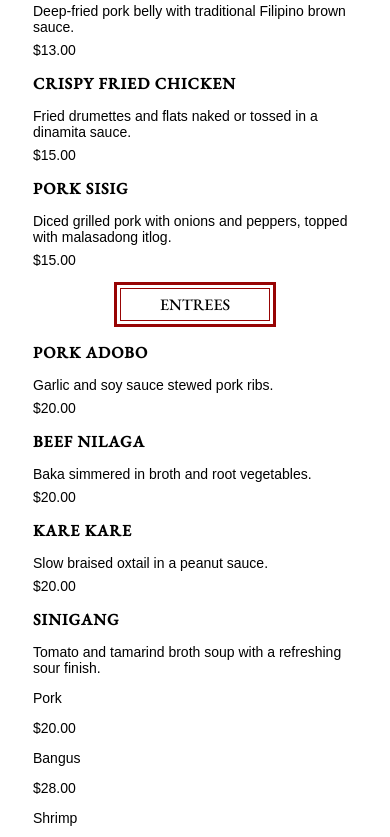
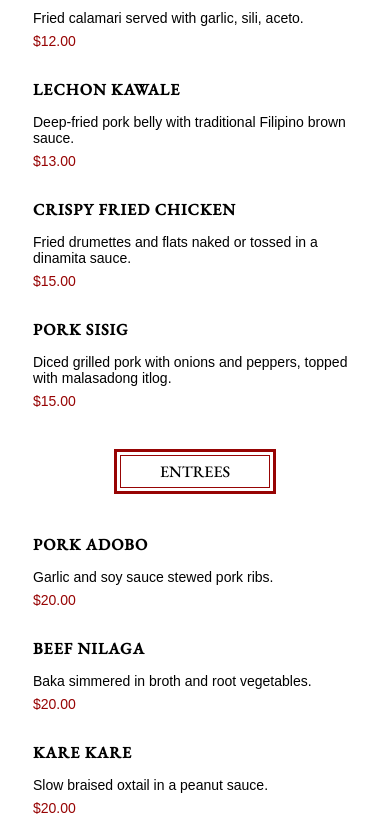
Before and after one commit to carolb92/maharlika-menu, a plain HTML site: page index.html in a window 390 px wide. Shown: the part 596-1433 px from the top of the page. Drawn offline with nearby package versions, Linux system fonts and the light colour scheme; a web font is replaced by a local one.

Commit message:
Finished mobile styles

```diff
--- a/index.html
+++ b/index.html
@@ -139,7 +139,10 @@
         </section>
 
         <section class="dessert">
-            <h3 class="dessert-heading">DESSERT</h3>
+            <div class="heading-container">
+                <h3 class="dessert-heading">DESSERT</h3>
+            </div>
+
             <div class="dessert-item-container">
                 <h4 class="menu-item">BUKO MAHA BLANKA</h4>
                 <p class="price">$7.00</p>
--- a/style.css
+++ b/style.css
@@ -24,13 +24,14 @@ h2 {
 }
 
 .appetizers,
-.entrees {
+.entrees,
+.dessert {
   margin: 0 25px;
 }
 
 .heading-container {
   max-width: 50%;
-  margin: 0 auto;
+  margin: 40px auto;
   border: 3px solid #970404;
 }
 
@@ -42,6 +43,10 @@ h3 {
   border: 1px solid #970404;
   margin: 3px;
   padding-block: 5px;
+}
+
+.menu-item-container {
+  margin-bottom: 30px;
 }
 
 h4 {
@@ -61,5 +66,19 @@ p {
 }
 
 .price {
-  margin-top: 0;
+  margin: 7px 0;
+  color: #970404;
 }
+
+.protein-price {
+  display: grid;
+  grid-template-columns: 2fr 1fr;
+}
+
+.protein {
+  margin: 7px 0;
+}
+
+footer {
+  margin: 40px 25px 0 25px;
+}
```
